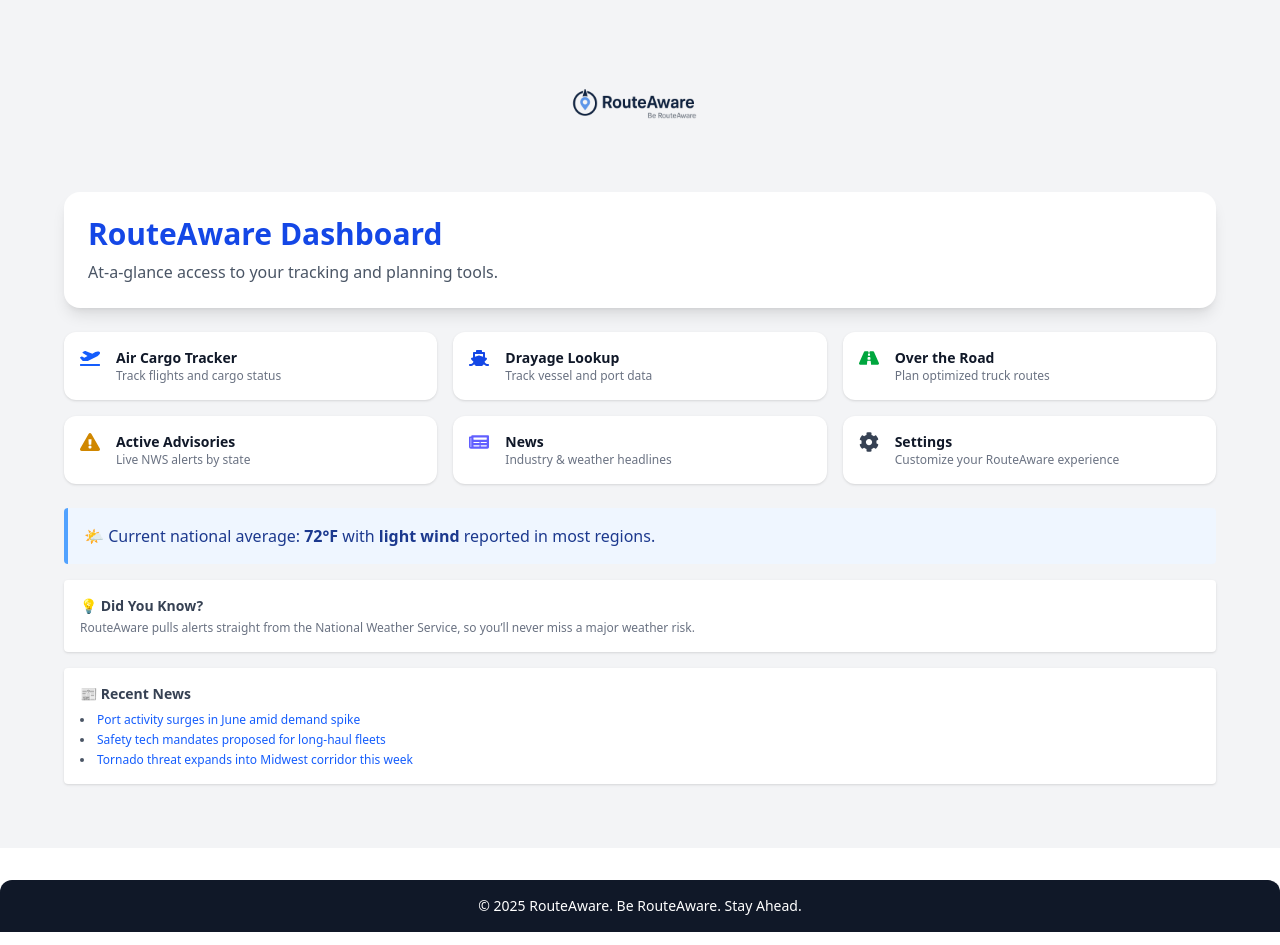
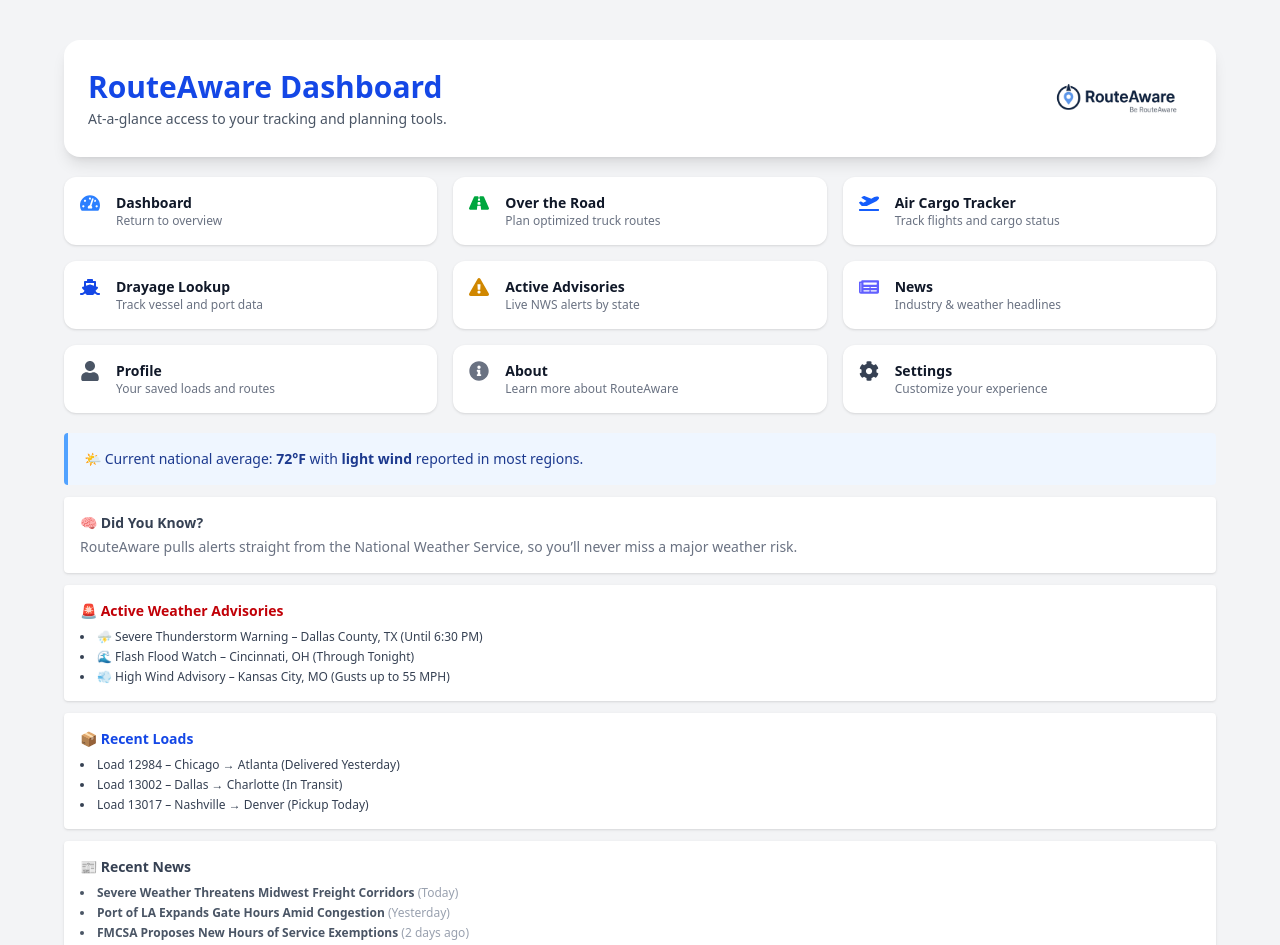
Before and after one commit to RouteAware/routeaware-v1, a Next.js app: page /dashboard in a window 1280 px wide. Shown: the top 945 px of the page. Built offline with nearby package versions, Linux system fonts and the light colour scheme.

Commit message:
dashboard skeleton build out

```diff
--- a/app/dashboard/page.tsx
+++ b/app/dashboard/page.tsx
@@ -10,10 +10,26 @@
   FaShip,
   FaNewspaper,
   FaCog,
+  FaUser,
+  FaInfoCircle,
+  FaTachometerAlt,
+  FaTruckLoading,
 } from 'react-icons/fa';
 
 export default function DashboardPage() {
   const cards = [
+    {
+      href: '/dashboard',
+      icon: <FaTachometerAlt className="text-blue-500 text-xl" />,
+      title: 'Dashboard',
+      description: 'Return to overview',
+    },
+    {
+      href: '/',
+      icon: <FaRoad className="text-green-600 text-xl" />,
+      title: 'Over the Road',
+      description: 'Plan optimized truck routes',
+    },
     {
       href: '/air-cargo',
       icon: <FaPlaneDeparture className="text-blue-600 text-xl" />,
@@ -25,12 +41,6 @@
       icon: <FaShip className="text-blue-700 text-xl" />,
       title: 'Drayage Lookup',
       description: 'Track vessel and port data',
-    },
-    {
-      href: '/',
-      icon: <FaRoad className="text-green-600 text-xl" />,
-      title: 'Over the Road',
-      description: 'Plan optimized truck routes',
     },
     {
       href: '/all-active-advisories',
@@ -45,32 +55,74 @@
       description: 'Industry & weather headlines',
     },
     {
+      href: '/profile',
+      icon: <FaUser className="text-gray-600 text-xl" />,
+      title: 'Profile',
+      description: 'Your saved loads and routes',
+    },
+    {
+      href: '/about-us',
+      icon: <FaInfoCircle className="text-gray-500 text-xl" />,
+      title: 'About',
+      description: 'Learn more about RouteAware',
+    },
+    {
       href: '/settings',
       icon: <FaCog className="text-gray-700 text-xl" />,
       title: 'Settings',
-      description: 'Customize your RouteAware experience',
+      description: 'Customize your experience',
     },
   ];
 
+  const mockArticles = [
+    {
+      title: 'Severe Weather Threatens Midwest Freight Corridors',
+      date: 'Today',
+    },
+    {
+      title: 'Port of LA Expands Gate Hours Amid Congestion',
+      date: 'Yesterday',
+    },
+    {
+      title: 'FMCSA Proposes New Hours of Service Exemptions',
+      date: '2 days ago',
+    },
+    {
+      title: 'Storms Expected Across Plains Over Weekend',
+      date: '3 days ago',
+    },
+    {
+      title: 'Diesel Prices Dip as Supply Rebounds',
+      date: '5 days ago',
+    },
+    {
+      title: 'AI Tools Like RouteAware Gaining Industry Attention',
+      date: 'Last week',
+    },
+  ];
+
+  const mockLoads = [
+    'Load 12984 – Chicago → Atlanta (Delivered Yesterday)',
+    'Load 13002 – Dallas → Charlotte (In Transit)',
+    'Load 13017 – Nashville → Denver (Pickup Today)',
+  ];
+
+  const mockAdvisories = [
+    '⛈️ Severe Thunderstorm Warning – Dallas County, TX (Until 6:30 PM)',
+    '🌊 Flash Flood Watch – Cincinnati, OH (Through Tonight)',
+    '💨 High Wind Advisory – Kansas City, MO (Gusts up to 55 MPH)',
+  ];
+
   return (
-    <main className="min-h-screen bg-gray-100 text-gray-900 p-6">
-      <div className="max-w-6xl mx-auto space-y-6">
-        {/* Logo with tighter spacing */}
-        <div className="flex justify-center pt-2 pb-4">
-          <Image
-            src="/logo.png"
-            alt="RouteAware Logo"
-            width={400}
-            height={400}
-            priority
-            className="object-contain h-24 w-auto"
-          />
-        </div>
-
-        {/* Header */}
-        <div className="bg-white shadow-lg rounded-2xl p-6">
-          <h1 className="text-3xl font-bold text-blue-700 mb-2">RouteAware Dashboard</h1>
-          <p className="text-gray-600">At-a-glance access to your tracking and planning tools.</p>
+    <main className="min-h-screen bg-gray-100 text-gray-900 px-6 pt-4 pb-2">
+      <div className="max-w-6xl mx-auto space-y-5 pb-4">
+        {/* Header with larger logo */}
+        <div className="bg-white shadow-lg rounded-2xl px-6 py-3 flex items-center justify-between">
+          <div>
+            <h1 className="text-3xl font-bold text-blue-700 mb-1">RouteAware Dashboard</h1>
+            <p className="text-gray-600 text-sm">At-a-glance access to your tracking and planning tools.</p>
+          </div>
+          <Image src="/logo.png" alt="RouteAware Logo" width={140} height={140} />
         </div>
 
         {/* Navigation Cards */}
@@ -91,52 +143,45 @@
         </div>
 
         {/* Extras */}
-        <div className="space-y-4">
-          <div className="bg-blue-50 border-l-4 border-blue-400 p-4 rounded text-blue-900">
+        <div className="space-y-3">
+          <div className="bg-blue-50 border-l-4 border-blue-400 p-4 rounded text-blue-900 text-sm">
             🌤️ Current national average: <strong>72°F</strong> with <strong>light wind</strong> reported in most regions.
           </div>
 
-          <div className="bg-white shadow rounded p-4">
-            <h3 className="text-sm font-semibold mb-1 text-gray-700">💡 Did You Know?</h3>
-            <p className="text-xs text-gray-500">
+          <div className="bg-white shadow rounded p-4 text-sm">
+            <h3 className="font-semibold mb-1 text-gray-700">🧠 Did You Know?</h3>
+            <p className="text-gray-500">
               RouteAware pulls alerts straight from the National Weather Service, so you’ll never miss a major weather risk.
             </p>
           </div>
 
-          {/* 📰 News Headlines replacing "Recent Routes" */}
-          <div className="bg-white shadow rounded p-4">
-            <h3 className="text-sm font-semibold mb-2 text-gray-700">📰 Recent News</h3>
-            <ul className="text-xs text-gray-600 space-y-1 list-disc list-inside">
-              <li>
-                <a
-                  href="https://www.freightwaves.com/news/port-activity-surges-in-june"
-                  className="text-blue-600 hover:underline"
-                  target="_blank"
-                  rel="noopener noreferrer"
-                >
-                  Port activity surges in June amid demand spike
-                </a>
-              </li>
-              <li>
-                <a
-                  href="https://www.truckinginfo.com/news/traffic-safety-tech-mandates"
-                  className="text-blue-600 hover:underline"
-                  target="_blank"
-                  rel="noopener noreferrer"
-                >
-                  Safety tech mandates proposed for long-haul fleets
-                </a>
-              </li>
-              <li>
-                <a
-                  href="https://www.weather.com/news/tornado-outbreak-forecast"
-                  className="text-blue-600 hover:underline"
-                  target="_blank"
-                  rel="noopener noreferrer"
-                >
-                  Tornado threat expands into Midwest corridor this week
-                </a>
-              </li>
+          <div className="bg-white shadow rounded p-4 text-sm">
+            <h3 className="font-semibold mb-2 text-red-700">🚨 Active Weather Advisories</h3>
+            <ul className="text-gray-700 space-y-1 list-disc list-inside text-xs">
+              {mockAdvisories.map((item, index) => (
+                <li key={index}>{item}</li>
+              ))}
+            </ul>
+          </div>
+
+          <div className="bg-white shadow rounded p-4 text-sm">
+            <h3 className="font-semibold mb-2 text-blue-700">📦 Recent Loads</h3>
+            <ul className="text-gray-700 space-y-1 list-disc list-inside text-xs">
+              {mockLoads.map((load, index) => (
+                <li key={index}>{load}</li>
+              ))}
+            </ul>
+          </div>
+
+          <div className="bg-white shadow rounded p-4 text-sm">
+            <h3 className="font-semibold mb-2 text-gray-700">📰 Recent News</h3>
+            <ul className="text-gray-600 space-y-1 list-disc list-inside text-xs">
+              {mockArticles.map((article, index) => (
+                <li key={index}>
+                  <strong>{article.title}</strong>{' '}
+                  <span className="text-gray-400">({article.date})</span>
+                </li>
+              ))}
             </ul>
           </div>
         </div>
```
